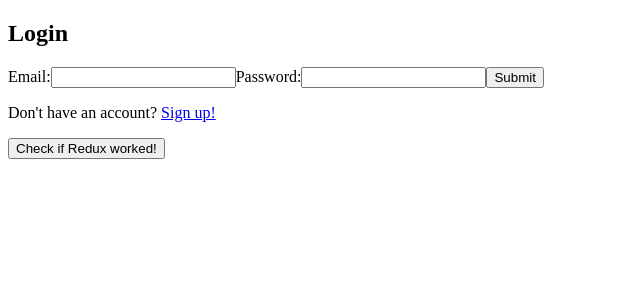
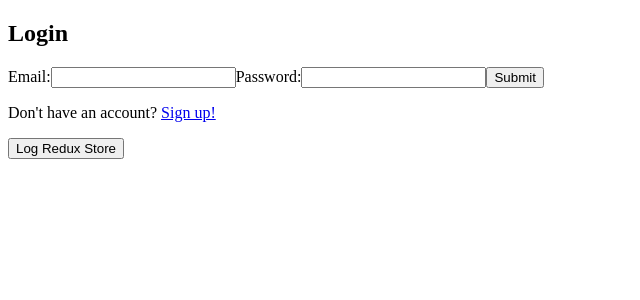
Before and after one commit to ethanrmcdowell/passport-auth-template, a React (Create React App) app in the folder client/: page / in a window 1280 px wide. Shown: the top 300 px of the page, without its empty margins (0-640 px from the left). Built offline with nearby package versions, Linux system fonts and the light colour scheme; the HTML template or start-up script is replaced by a standard one.

Commit message:
adjusted some redux code, added buttons to test current redux store for future debugging when adding user app preferences etc

```diff
--- a/client/src/Redux/store.js
+++ b/client/src/Redux/store.js
@@ -7,16 +7,23 @@ const initialState = {
   password: '',
   jwtToken: '',
   loggedIn: false,
+  testWorks: false,
 };
 
 const loginReducer = (state = initialState, action) => {
   switch (action.type) {
     case 'userLogin':
       return {
+        ...state,
         email: action.email,
         password: action.password,
         jwtToken: action.jwtToken,
         loggedIn: true,
+      };
+    case 'testRedux':
+      return {
+        ...state,
+        testWorks: true,
       };
     default:
       return state;
--- a/client/src/components/Dashboard/index.js
+++ b/client/src/components/Dashboard/index.js
@@ -1,12 +1,24 @@
 import React from 'react';
-import { useSelector } from 'react-redux';
+import { useSelector, useDispatch } from 'react-redux';
 
 const Dashboard = props => {
   const userInfo = useSelector(state => state);
-  console.log(userInfo);
+  const dispatch = useDispatch();
+  const testHandler = e => {
+    e.preventDefault();
+    dispatch({ type: 'testRedux' });
+  };
+
+  const storeHandler = e => {
+    e.preventDefault();
+    console.log(userInfo);
+  };
+
   return (
     <>
       <h2>This is the secure dashboard! You're logged in {userInfo.email}!!</h2>
+      <button onClick={testHandler}>Test Redux</button>
+      <button onClick={storeHandler}>Log Redux Store</button>
     </>
   );
 };
--- a/client/src/components/Login/index.js
+++ b/client/src/components/Login/index.js
@@ -39,7 +39,8 @@ const Login = props => {
       });
   };
 
-  const debugHandler = () => {
+  const storeHandler = e => {
+    e.preventDefault();
     console.log(userInfo);
   };
 
@@ -61,7 +62,7 @@ const Login = props => {
       <p>
         Don't have an account? <a href='/signup'>Sign up!</a>
       </p>
-      <button onClick={debugHandler}>Check if Redux worked!</button>
+      <button onClick={storeHandler}>Log Redux Store</button>
     </>
   );
 };
```
